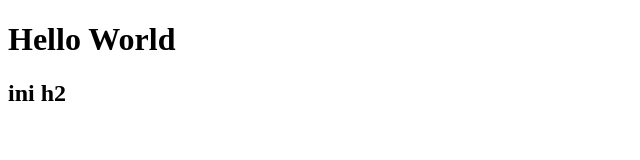
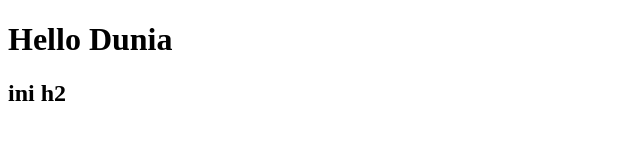
Before and after one commit to Pafaz/belajar-git-by-pak-danan, a plain HTML site: page index.html in a window 1280 px wide. Shown: the full height of the page, 0-640 px from the left. Drawn offline with Linux system fonts and the light colour scheme.

Commit message:
change h1

```diff
--- a/index.html
+++ b/index.html
@@ -6,7 +6,7 @@
     <title>Document</title>
 </head>
 <body>
-    <h1>Hello World</h1>
+    <h1>Hello Dunia</h1>
     <h2>ini h2</h2>
 </body>
 </html>
```
